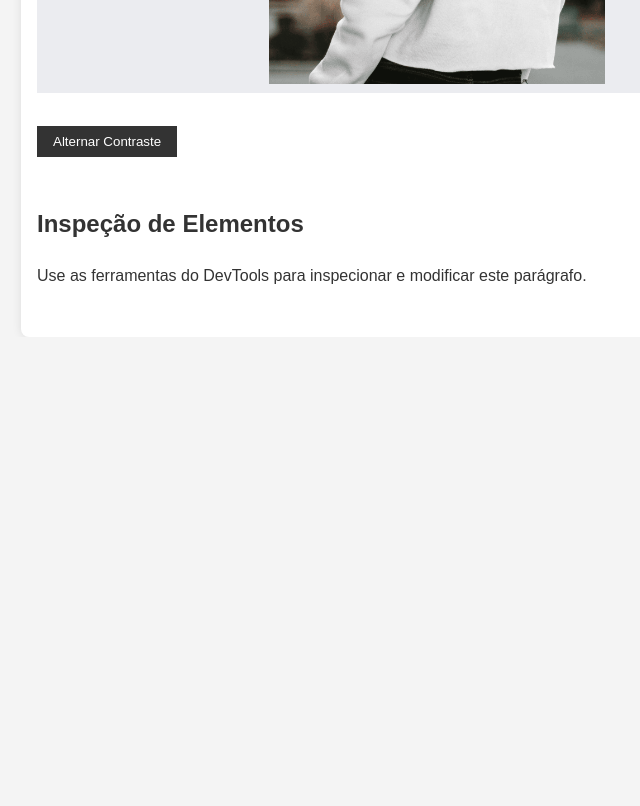
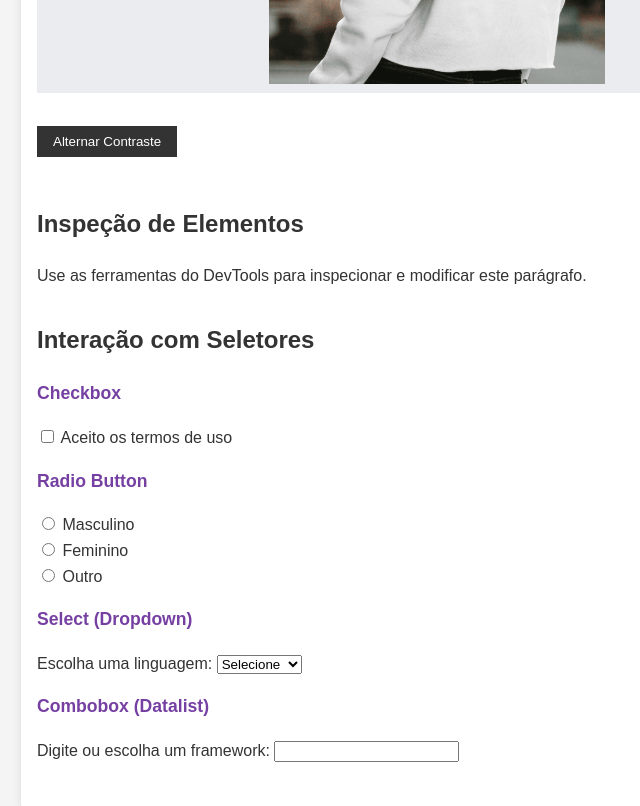
Before and after one commit to QA-Impact/playground-html, a plain HTML site: page index.html in a window 1280 px wide. Shown: the part 980-1786 px from the top of the page, without its empty margins (203-843 px from the left). Before the commit the page ends 1317 px from the top, so only its background shows below. Drawn offline with Linux system fonts and the light colour scheme.

Commit message:
adicionando seletores

```diff
--- a/index.html
+++ b/index.html
@@ -1,11 +1,13 @@
 <!DOCTYPE html>
 <html lang="en">
+
 <head>
     <meta charset="UTF-8">
     <meta name="viewport" content="width=device-width, initial-scale=1.0">
     <title>QA Playground</title>
     <link rel="stylesheet" href="styles/main.css">
 </head>
+
 <body>
     <header>
         <h1>QA Playground</h1>
@@ -36,7 +38,8 @@
         <!-- Testes de Acessibilidade -->
         <section id="accessibility">
             <h2>Testes de Acessibilidade</h2>
-            <img src="images/mulher-blusa-bone.png" alt="Mulher com boné azul e blusa branca" aria-label="Imagem de exemplo">
+            <img src="images/mulher-blusa-bone.png" alt="Mulher com boné azul e blusa branca"
+                aria-label="Imagem de exemplo">
             <br><br>
             <button id="toggle-contrast">Alternar Contraste</button>
             <p id="hidden-text" hidden>Texto oculto para teste de acessibilidade.</p>
@@ -47,7 +50,50 @@
             <h2>Inspeção de Elementos</h2>
             <p>Use as ferramentas do DevTools para inspecionar e modificar este parágrafo.</p>
         </section>
+        <!-- Interação com Seletores -->
+        <section id="selector-interactions">
+            <h2>Interação com Seletores</h2>
+
+            <div>
+                <h3>Checkbox</h3>
+                <label>
+                    <input type="checkbox" id="accept-terms" name="terms"> Aceito os termos de uso
+                </label>
+            </div>
+
+            <div>
+                <h3>Radio Button</h3>
+                <label><input type="radio" name="gender" value="masculino"> Masculino</label><br>
+                <label><input type="radio" name="gender" value="feminino"> Feminino</label><br>
+                <label><input type="radio" name="gender" value="outro"> Outro</label>
+            </div>
+
+            <div>
+                <h3>Select (Dropdown)</h3>
+                <label for="language">Escolha uma linguagem:</label>
+                <select id="language" name="language">
+                    <option value="">Selecione</option>
+                    <option value="javascript">JavaScript</option>
+                    <option value="python">Python</option>
+                    <option value="java">Java</option>
+                </select>
+            </div>
+
+            <div>
+                <h3>Combobox (Datalist)</h3>
+                <label for="framework">Digite ou escolha um framework:</label>
+                <input list="frameworks" id="framework" name="framework">
+                <datalist id="frameworks">
+                    <option value="React">
+                    <option value="Vue">
+                    <option value="Angular">
+                    <option value="Svelte">
+                </datalist>
+            </div>
+        </section>
+
     </main>
     <script src="scripts/main.js"></script>
 </body>
+
 </html>
--- a/styles/main.css
+++ b/styles/main.css
@@ -109,3 +109,9 @@ button[type="submit"] {
     margin-top: 1rem;
     text-align: center;
 }
+
+#selector-interactions h3 {
+    margin-top: 1rem;
+    font-size: 1.1rem;
+    color: #7640A3;
+}
```
